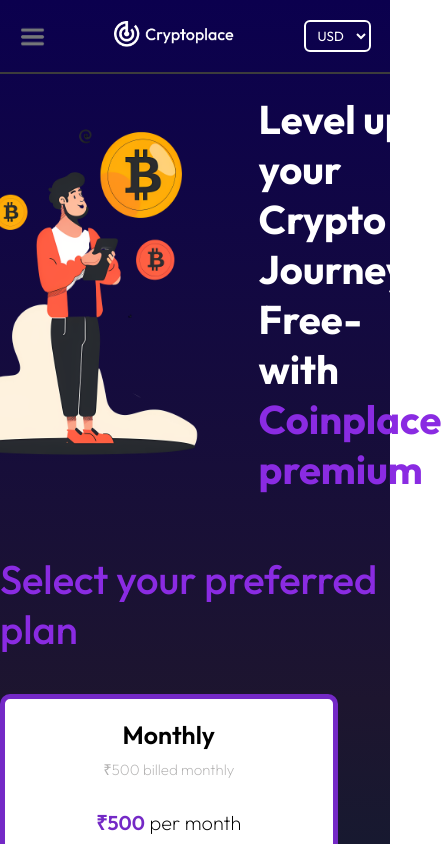
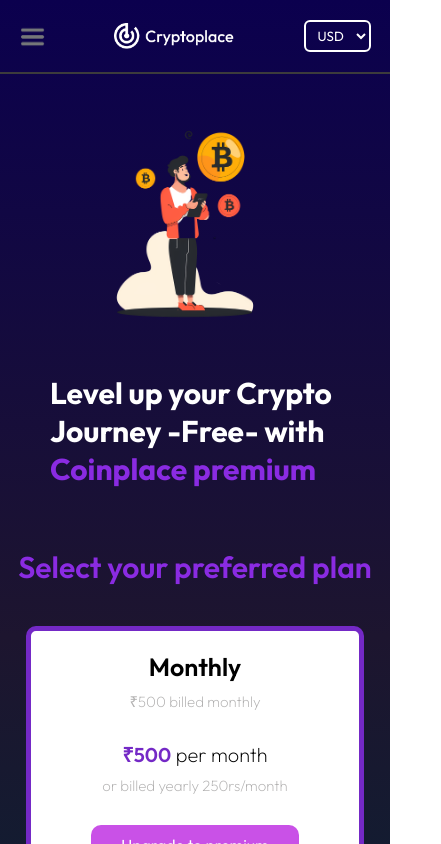
Before and after one commit to Owais-Creates/Coinplace, a React (Vite) app in the folder crypto/: page /pricing in a window 390 px wide. Shown: the top 844 px of the page, 441 px wide, since content can reach past the window. Built offline with nearby package versions, Linux system fonts and the light colour scheme; no server answers.

Commit message:
added responsiveness to pricing page

```diff
--- a/crypto/src/components/Price/Price.css
+++ b/crypto/src/components/Price/Price.css
@@ -22,6 +22,11 @@
     color: blueviolet;
 }
 
+img{
+    display: flex;
+    justify-content: center;
+}
+
 .img img {
     height: 350px;
     width: 260px;
@@ -42,6 +47,7 @@
 .card-container {
     max-width: 900px;
     display: flex;
+    justify-content: center;
     gap: 30px;
     flex-wrap: wrap;
 }
@@ -110,3 +116,31 @@
     color: #b1b0b0;
     font-size: 15px;
 }
+
+@media (max-width:760px) {
+
+    .top{
+        flex-wrap: wrap;
+    }
+
+    .img img {
+        height: 200px;
+        width: 150px;
+        margin-left: 110px;
+        margin-top: 30px;
+    }
+
+    .heading h2 {
+        font-size: 30px;
+        padding: 0px 50px;
+    }
+    .bottom-heading {
+        font-size: 30px;
+        color: blueviolet;
+        font-weight: 600;
+    }
+    .card{
+        margin-bottom: 20px;
+    }
+
+}
--- a/crypto/src/components/Price/Price.jsx
+++ b/crypto/src/components/Price/Price.jsx
@@ -46,7 +46,7 @@
         <div className="card-container">
 
           {plans.map((item, index) => (
-            <div className="card">
+            <div key={index} className="card">
 
               <p className='custom-para1'>{item.time}</p>
               <p className='custom-para'>{item.billing}</p>
@@ -65,13 +65,3 @@
 }
 
 export default Price
-
-{/* <div className="card">
-
-<p className='custom-para1'>Monthly</p>
-<p className='custom-para'>$10 billed monthly</p>
-<p className='custom1'><span>$10</span> per month</p>
-<p className='custom2'>or billed yearly $8.32/month</p>
-<div><button className='button' >Upgrade to premium</button></div>
-
-</div> */}
```
